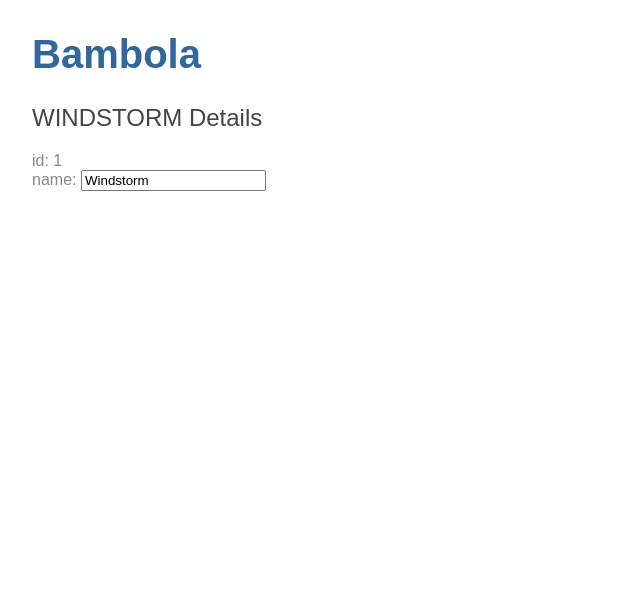
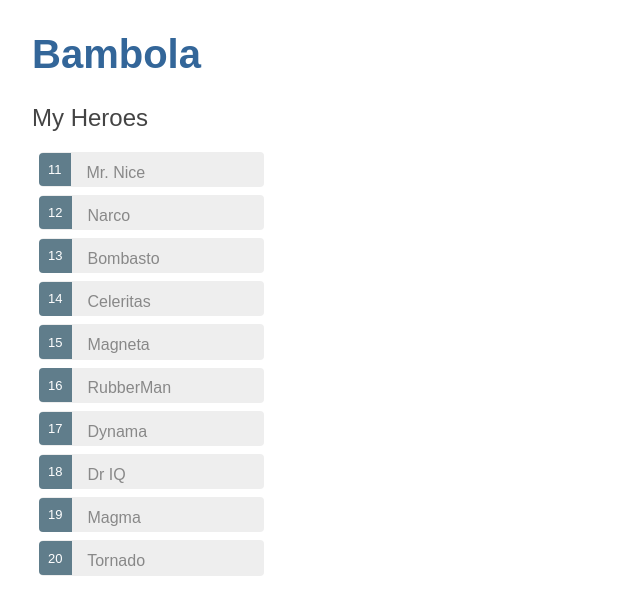
Before and after one commit to duendecillo1982/bambola-fe, an Angular app: page / in a window 1280 px wide. Shown: the top 614 px of the page, without its empty margins (0-640 px from the left). Built offline with nearby package versions, Linux system fonts and the light colour scheme.

Commit message:
refactor hero detail

```diff
--- a/src/app/app.module.ts
+++ b/src/app/app.module.ts
@@ -4,12 +4,14 @@
 import { AppComponent } from './app.component';
 import { HeroesComponent } from './heroes/heroes.component';
 
-import { FormsModule } from '@angular/forms'; // <-- NgModel lives here
+import { FormsModule } from '@angular/forms';
+import { HeroDetailComponent } from './hero-detail/hero-detail.component'; // <-- NgModel lives here
 
 @NgModule({
   declarations: [
     AppComponent,
-    HeroesComponent
+    HeroesComponent,
+    HeroDetailComponent
   ],
   imports: [
     BrowserModule,
--- /dev/null
+++ b/src/app/hero-detail/hero-detail.component.html
@@ -0,0 +1,11 @@
+<div *ngIf="hero">
+
+  <h2>{{hero.name | uppercase}} Details</h2>
+  <div><span>id: </span>{{hero.id}}</div>
+  <div>
+    <label>name:
+      <input [(ngModel)]="hero.name" placeholder="name"/>
+    </label>
+  </div>
+
+</div>
--- /dev/null
+++ b/src/app/hero-detail/hero-detail.component.ts
@@ -0,0 +1,18 @@
+import { Component, OnInit, Input } from '@angular/core';
+import { Hero } from '../hero';
+
+@Component({
+  selector: 'app-hero-detail',
+  templateUrl: './hero-detail.component.html',
+  styleUrls: ['./hero-detail.component.css']
+})
+export class HeroDetailComponent implements OnInit {
+
+  @Input() hero: Hero;
+
+  constructor() { }
+
+  ngOnInit() {
+  }
+
+}
--- a/src/app/heroes/heroes.component.css
+++ b/src/app/heroes/heroes.component.css
@@ -0,0 +1,48 @@
+/* HeroesComponent's private CSS styles */
+.selected {
+  background-color: #CFD8DC !important;
+  color: white;
+}
+.heroes {
+  margin: 0 0 2em 0;
+  list-style-type: none;
+  padding: 0;
+  width: 15em;
+}
+.heroes li {
+  cursor: pointer;
+  position: relative;
+  left: 0;
+  background-color: #EEE;
+  margin: .5em;
+  padding: .3em 0;
+  height: 1.6em;
+  border-radius: 4px;
+}
+.heroes li.selected:hover {
+  background-color: #BBD8DC !important;
+  color: white;
+}
+.heroes li:hover {
+  color: #607D8B;
+  background-color: #DDD;
+  left: .1em;
+}
+.heroes .text {
+  position: relative;
+  top: -3px;
+}
+.heroes .badge {
+  display: inline-block;
+  font-size: small;
+  color: white;
+  padding: 0.8em 0.7em 0 0.7em;
+  background-color: #607D8B;
+  line-height: 1em;
+  position: relative;
+  left: -1px;
+  top: -4px;
+  height: 1.8em;
+  margin-right: .8em;
+  border-radius: 4px 0 0 4px;
+}
--- a/src/app/heroes/heroes.component.html
+++ b/src/app/heroes/heroes.component.html
@@ -1,7 +1,10 @@
-<h2>{{hero.name | uppercase}} Details</h2>
-<div><span>id: </span>{{hero.id}}</div>
-<div>
-  <label>name:
-    <input [(ngModel)]="hero.name" placeholder="name">
-  </label>
-</div>
+<h2>My Heroes</h2>
+<ul class="heroes">
+  <li *ngFor="let hero of heroes"
+  [class.selected]="hero === selectedHero"
+  (click)="onSelect(hero)">
+    <span class="badge">{{hero.id}}</span> {{hero.name}}
+  </li>
+</ul>
+
+<app-hero-detail [hero]="selectedHero"></app-hero-detail>
--- a/src/app/heroes/heroes.component.ts
+++ b/src/app/heroes/heroes.component.ts
@@ -1,5 +1,6 @@
 import { Component, OnInit } from '@angular/core';
 import { Hero } from '../hero';
+import { HEROES } from '../mock-heroes';
 
 @Component({
   selector: 'app-heroes',
@@ -8,12 +9,13 @@
 })
 export class HeroesComponent implements OnInit {
 
-  hero: Hero = {
-    id: 1,
-    name: 'Windstorm'
-  };
+  heroes = HEROES;
 
-  constructor() { }
+  selectedHero: Hero;
+
+  onSelect(hero: Hero): void {
+  this.selectedHero = hero;
+}
 
   ngOnInit() {
   }
--- /dev/null
+++ b/src/app/mock-heroes.ts
@@ -0,0 +1,14 @@
+import { Hero } from './hero';
+
+export const HEROES: Hero[] = [
+  { id: 11, name: 'Mr. Nice' },
+  { id: 12, name: 'Narco' },
+  { id: 13, name: 'Bombasto' },
+  { id: 14, name: 'Celeritas' },
+  { id: 15, name: 'Magneta' },
+  { id: 16, name: 'RubberMan' },
+  { id: 17, name: 'Dynama' },
+  { id: 18, name: 'Dr IQ' },
+  { id: 19, name: 'Magma' },
+  { id: 20, name: 'Tornado' }
+];
```
Also changed, not shown: src/app/hero-detail/hero-detail.component.css (added), src/app/hero.ts (line endings or trailing spaces), 1 other file (tests, documents, lock files or other folders).
